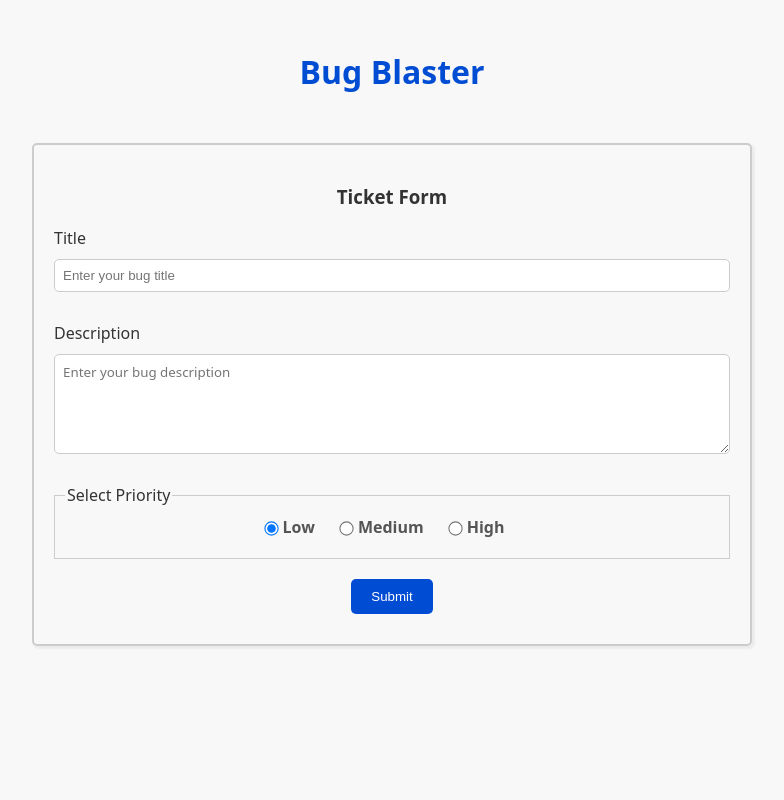
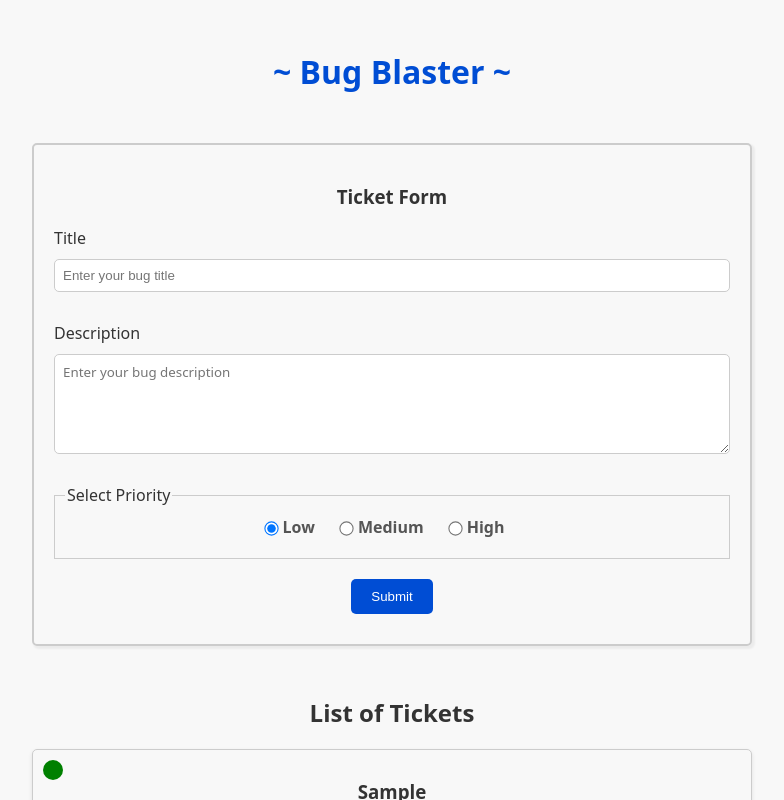
Before and after one commit to vgaikwad106/bug-blaster, a React (Create React App) app: page / in a window 1280 px wide. Both pictures are taken after typing "Sample", "Sample" into the empty fields and a click on the button "Submit". Shown: the top 800 px of the page, without its empty margins (248-1032 px from the left). Built offline with nearby package versions, Linux system fonts and the light colour scheme.

Commit message:
Added TicketItem, TicketList, and Add Delete functionality

```diff
--- a/src/App.js
+++ b/src/App.js
@@ -2,16 +2,31 @@
 import "./App.css";
 import "./styles.css";
 import TicketForm from "./components/TicketForm";
+import { useReducer } from "react";
+import ticketReducer from "./reducers/tickerReducer";
+import TicketList from "./components/TicketList";
 
 function App() {
   //the initial state is an object, which contains an array of tickets. It could also possibly have other elements. So better to have as an object rather than just array itself.
   const initialState = { tickets: [] };
 
+  const [state, dispatch] = useReducer(ticketReducer, initialState);
+
   return (
     <div className="App">
       <div className="container">
-        <h1> Bug Blaster</h1>
-        <TicketForm></TicketForm>
+        <h1> ~ Bug Blaster ~</h1>
+        <TicketForm dispatch={dispatch}></TicketForm>
+
+        {state.tickets.length > 0 && (
+          <div className="results">
+            <h2>List of Tickets</h2>
+            <TicketList
+              tickets={state.tickets}
+              dispatch={dispatch}
+            ></TicketList>
+          </div>
+        )}
       </div>
     </div>
   );
--- a/src/components/TicketForm.js
+++ b/src/components/TicketForm.js
@@ -1,7 +1,7 @@
 import React, { useState } from "react";
 import "../styles.css";
 
-export default function TicketForm() {
+export default function TicketForm({ dispatch }) {
   const [title, setTitle] = useState("");
   const [description, setDescription] = useState("");
   const [priority, setPriority] = useState("1");
@@ -28,6 +28,11 @@
       description,
       priority,
     };
+
+    dispatch({
+      type: "ADD TICKET",
+      payload: ticketData,
+    });
 
     clearForm();
   };
--- /dev/null
+++ b/src/components/TicketItem.js
@@ -0,0 +1,31 @@
+import React from "react";
+
+export default function TicketItem({ ticket, dispatch }) {
+  const { id, title, description, priority } = ticket;
+  const priorityClass = {
+    1: "priority-low",
+    2: "priority-medium",
+    3: "priority-high",
+  };
+
+  return (
+    <div className="ticket-item">
+      <div className={`priority-dot ${priorityClass[ticket.priority]}`}></div>
+      <h3>{title}</h3>
+      <p>{description}</p>
+      <p className="created-on">Created on {id}</p>
+      <button
+        className="edit-button"
+        onClick={() => dispatch({ type: "DELETE TICKET", payload: { id } })}
+      >
+        Edit
+      </button>
+      <button
+        className="delete-button"
+        onClick={() => dispatch({ type: "DELETE TICKET", payload: { id } })}
+      >
+        Delete
+      </button>
+    </div>
+  );
+}
--- /dev/null
+++ b/src/components/TicketList.js
@@ -0,0 +1,16 @@
+import React from "react";
+import TicketItem from "./TicketItem";
+
+export default function TicketList({ tickets, dispatch }) {
+  return (
+    <div className="ticket-list">
+      {tickets.map((ticket) => (
+        <TicketItem
+          key={ticket.id}
+          ticket={ticket}
+          dispatch={dispatch}
+        ></TicketItem>
+      ))}
+    </div>
+  );
+}
--- a/src/reducers/tickerReducer.js
+++ b/src/reducers/tickerReducer.js
@@ -1,4 +1,4 @@
-import React, { useReducer } from "react";
+import React from "react";
 
 //state -> the current state of tickets. action (type and payload) -> the type of action e.g. Add, Edit, Delete
 
--- a/src/styles.css
+++ b/src/styles.css
@@ -41,7 +41,11 @@
   border: 1px solid #ccc;
   border-radius: 5px;
   position: relative;
+}
 
+.created-on{
+  font-size: 12px;
+  font-weight: 300;
 }
 
 .ticket-form{
@@ -105,12 +109,12 @@
 }
 
 .priority-dot {
-  height: 10px;
-  width: 10px;
+  height: 20px;
+  width: 20px;
   border-radius: 50%;
   position: absolute;
   top: 10px;
-  right: 10px;
+  left: 10px;
 }
 
 .priority-low {
@@ -134,3 +138,21 @@
   border-radius: 5px;
   border: 1px solid #ccc;
 }
+
+.delete-button{
+  background-color: red;
+  color: white;
+  border: none;
+  padding: 10px 20px;
+  border-radius: 5px;
+  cursor: pointer;
+  margin: 10px;
+}
+
+.edit-button{
+  border: 1px solid #333;
+  padding: 10px 20px;
+  border-radius: 5px;
+  cursor: pointer;
+  margin: 10px;
+}
```
